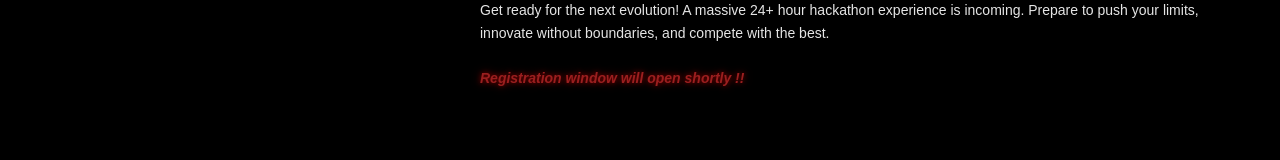
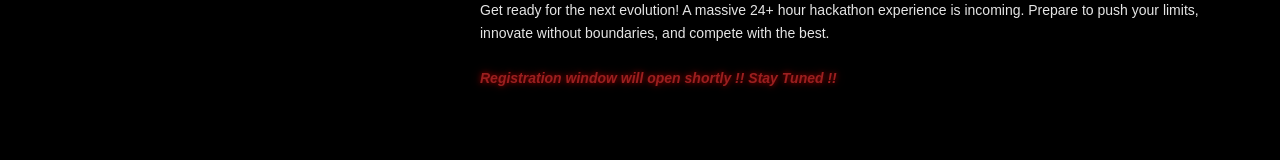
Before and after one commit to SPY-DEEP-06/HackWithIndia-Website, a React (Vite) app: page /past-events in a window 1280 px wide. Shown: the part 593-753 px from the top of the page. Built offline with nearby package versions, Linux system fonts and the light colour scheme; a web font is replaced by a local one.

Commit message:
content: add stay tuned to registration text

```diff
--- a/src/pages/PastEventsPage.jsx
+++ b/src/pages/PastEventsPage.jsx
@@ -13,7 +13,7 @@ const PastEventsPage = () => {
                         <span className="block text-sm text-yellow-400 mb-2 font-bold uppercase tracking-wider">Upcoming • Feb 2026 (1st Week)</span>
                         Get ready for the next evolution! A massive 24+ hour hackathon experience is incoming. Prepare to push your limits, innovate without boundaries, and compete with the best.
                         <br /><br />
-                        <span className="font-bold italic neon-red-pulse">Registration window will open shortly !!</span>
+                        <span className="font-bold italic neon-red-pulse">Registration window will open shortly !! Stay Tuned !!</span>
                     </p>
                 </div>
             ),
```
